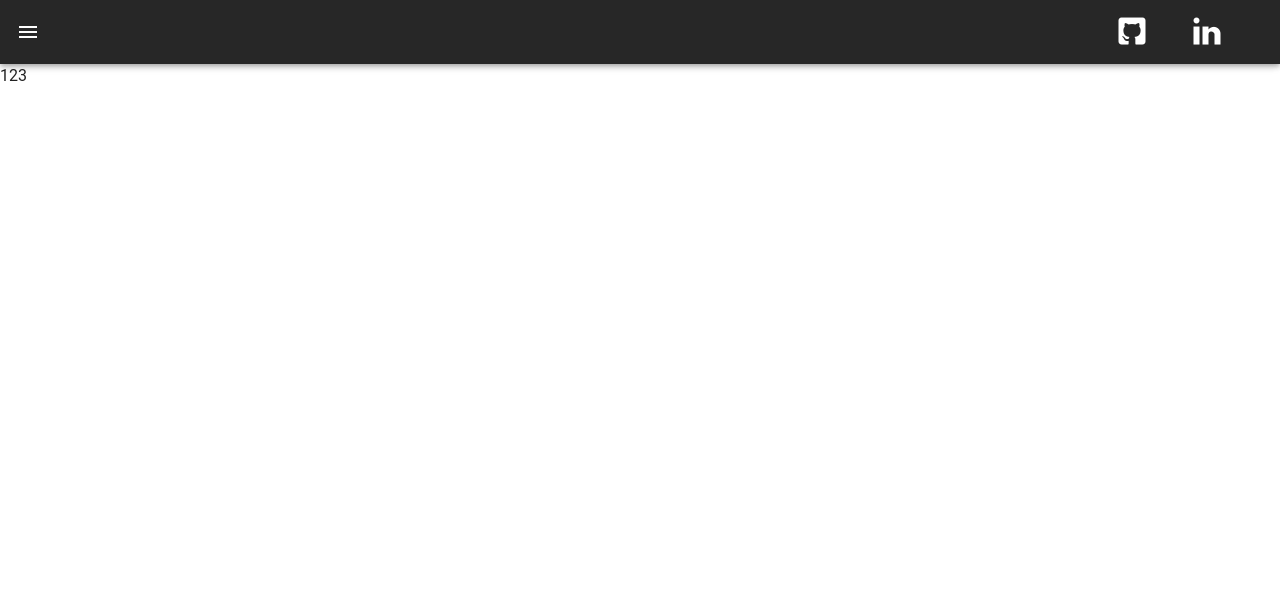
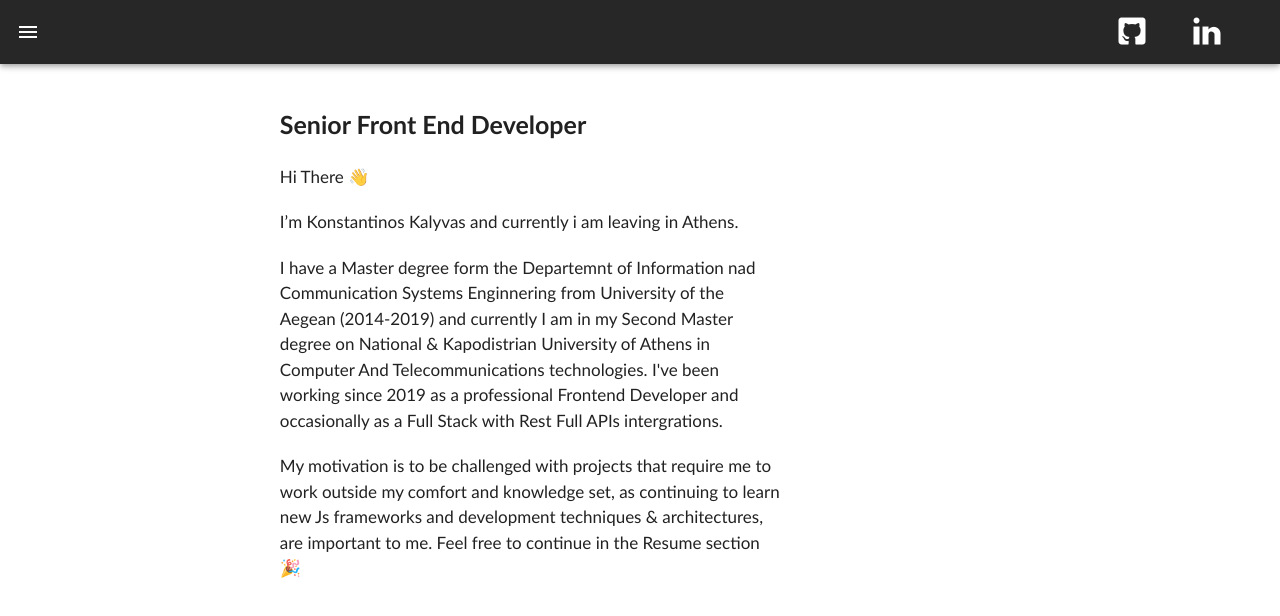
Before and after one commit to pateras95/presentation-site, a Vue app: page /presentation-site/about-me in a window 1280 px wide. Shown: the top 616 px of the page. Built offline with nearby package versions, Linux system fonts and the light colour scheme.

Commit message:
half finish about me page

```diff
--- a/package.json
+++ b/package.json
@@ -14,6 +14,7 @@
         "jwt-decode": "^3.1.2",
         "moment": "^2.29.1",
         "vue": "^2.6.11",
+        "vue-meta": "^2.4.0",
         "vue-router": "^3.2.0",
         "vuelidate": "^0.7.6",
         "vuetify": "^2.4.0",
--- a/src/components/routes/AboutMeRoute.vue
+++ b/src/components/routes/AboutMeRoute.vue
@@ -1,11 +1,51 @@
 <template>
-    <div>
-        123
+    <div class="container">
+        <div class="about-me-container">
+            <div class="header-text">Senior Front End Developer</div>
+            <div class="mt-5">Hi There 👋</div>
+            <div class="mt-5">I’m Konstantinos Kalyvas and currently i am leaving in Athens.</div>
+            <div class="mt-5">
+                I have a Master degree form the Departemnt of Information nad Communication Systems Enginnering
+                from University of the Aegean (2014-2019) and currently I am in my Second Master degree on National &
+                Kapodistrian University of Athens in Computer And Telecommunications technologies. I've been working since 2019
+                as a professional Frontend Developer and occasionally as a Full Stack with Rest Full APIs intergrations. </div>
+            <div class="mt-5">My motivation is to be challenged with projects that require me to work outside my comfort and
+                knowledge set, as continuing to learn new Js frameworks and development techniques & architectures, are important to me.
+                Feel free to continue in the Resume section 🎉</div>
+        </div>
+        <div class="badge-base LI-profile-badge" data-locale="en_US" data-size="medium" data-theme="dark" data-type="VERTICAL" data-vanity="konstantinos-kalivas-45552018a" data-version="v1"><a class="badge-base__link LI-simple-link" href="https://gr.linkedin.com/in/konstantinos-kalivas-45552018a?trk=profile-badge" /></div>
     </div>
 </template>
 
 <script>
     export default {
-        name: "AboutMe"
+        name: "AboutMe",
+        metaInfo: {
+            script: [
+                { src: 'https://platform.linkedin.com/badges/js/profile.js', async: true, defer: true }
+            ],
+        }
     }
 </script>
+
+<style scoped>
+ .container{
+    margin-top: 30px;
+    display: flex;
+    justify-content: space-evenly;
+    align-items: center;
+ }
+
+ .about-me-container{
+    width: 500px;
+    font-family:'Gill Sans', 'Gill Sans MT', Calibri, 'Trebuchet MS', sans-serif;
+    font-size: 17px;
+ }
+
+ .header-text{
+    font-size: 25px;
+    font-weight: 700;
+ }
+
+
+</style>
--- a/src/main.js
+++ b/src/main.js
@@ -3,9 +3,11 @@ import App from './App.vue'
 import router from './router'
 import vuetify from './plugins/vuetify'
 import Vuelidate from 'vuelidate'
+import VueMeta from 'vue-meta'
 
 Vue.config.productionTip = false
 Vue.use(Vuelidate)
+Vue.use(VueMeta)
 
 new Vue({
     router,
```
Also changed, not shown: 1 other file (tests, documents, lock files or other folders).
